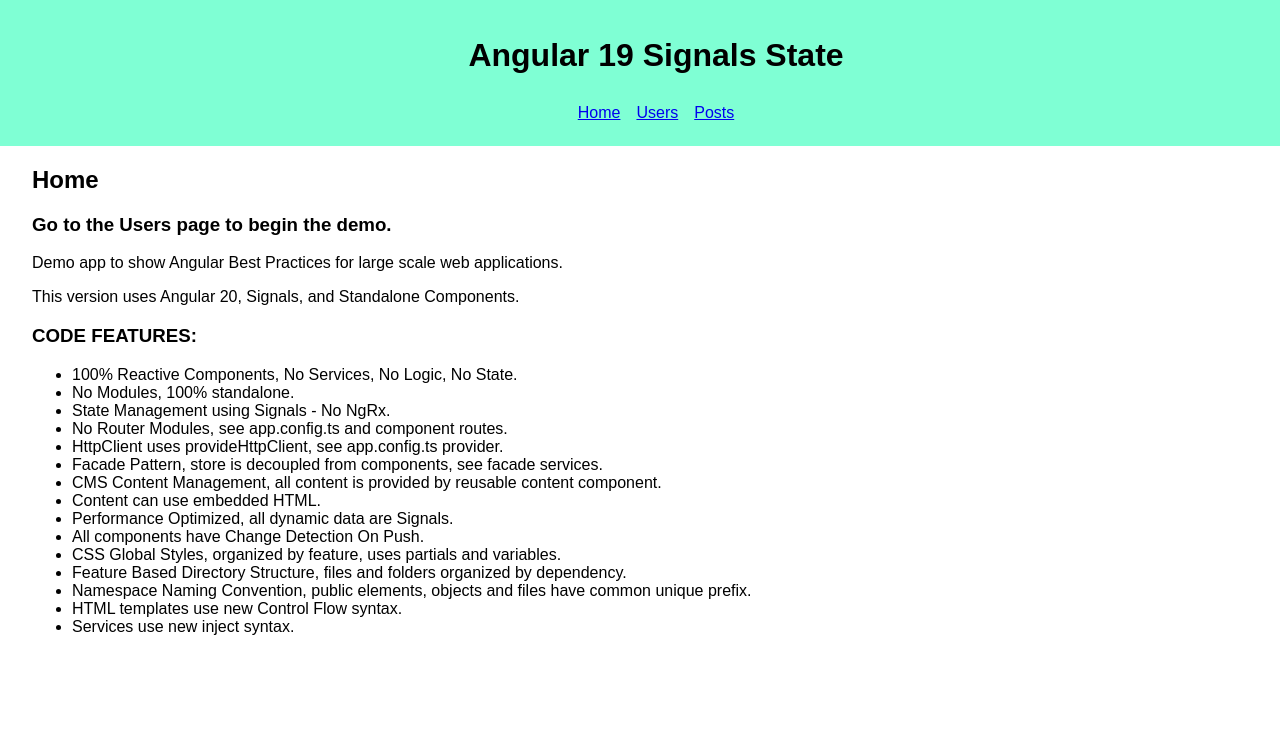
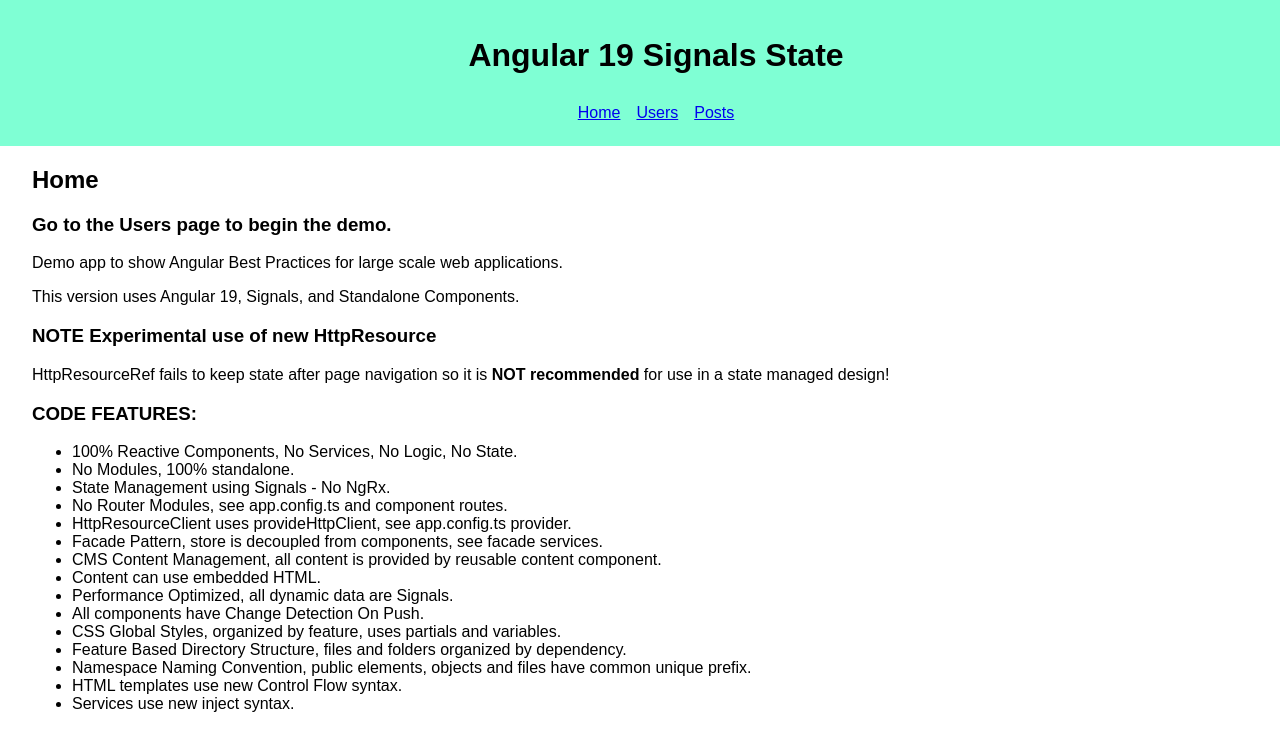
Before and after one commit to angularexample/angular-19-signals-state, an Angular app: page / in a window 1280 px wide. Shown: the top 750 px of the page. Built offline with nearby package versions, Linux system fonts and the light colour scheme.

Commit message:
Update home content

```diff
--- a/public/data/content/home.json
+++ b/public/data/content/home.json
@@ -1,7 +1,7 @@
 {
   "contentModel": {
     "pageTitle": "Home",
-    "bodyText": "<h3>Go to the Users page to begin the demo.</h3><p>Demo app to show Angular Best Practices for large scale web applications.</p><p>This version uses Angular 20, Signals, and Standalone Components.</p><h3>CODE FEATURES:</h3><ul><li>100% Reactive Components, No Services, No Logic, No State.</li><li>No Modules, 100% standalone.</li><li>State Management using Signals - No NgRx.</li><li>No Router Modules, see app.config.ts and component routes.</li><li>HttpClient uses provideHttpClient, see app.config.ts provider.</li><li>Facade Pattern, store is decoupled from components, see facade services.</li><li>CMS Content Management, all content is provided by reusable content component.</li><li>Content can use embedded HTML.</li><li>Performance Optimized, all dynamic data are Signals.</li><li>All components have Change Detection On Push.</li><li>CSS Global Styles, organized by feature, uses partials and variables.</li><li>Feature Based Directory Structure, files and folders organized by dependency.</li><li>Namespace Naming Convention, public elements, objects and files have common unique prefix.</li><li>HTML templates use new Control Flow syntax.</li><li>Services use new inject syntax.</li></p>"
+    "bodyText": "<h3>Go to the Users page to begin the demo.</h3><p>Demo app to show Angular Best Practices for large scale web applications.</p><p>This version uses Angular 19, Signals, and Standalone Components.</p><p><h3>NOTE Experimental use of new HttpResource</h3><p>HttpResourceRef fails to keep state after page navigation so it is <b>NOT recommended</b> for use in a state managed design!</p></p><h3>CODE FEATURES:</h3><ul><li>100% Reactive Components, No Services, No Logic, No State.</li><li>No Modules, 100% standalone.</li><li>State Management using Signals - No NgRx.</li><li>No Router Modules, see app.config.ts and component routes.</li><li>HttpResourceClient uses provideHttpClient, see app.config.ts provider.</li><li>Facade Pattern, store is decoupled from components, see facade services.</li><li>CMS Content Management, all content is provided by reusable content component.</li><li>Content can use embedded HTML.</li><li>Performance Optimized, all dynamic data are Signals.</li><li>All components have Change Detection On Push.</li><li>CSS Global Styles, organized by feature, uses partials and variables.</li><li>Feature Based Directory Structure, files and folders organized by dependency.</li><li>Namespace Naming Convention, public elements, objects and files have common unique prefix.</li><li>HTML templates use new Control Flow syntax.</li><li>Services use new inject syntax.</li></p>"
   },
   "key": "home"
 }
--- a/src/app/xxx-common/xxx-content/xxx-content.service.ts
+++ b/src/app/xxx-common/xxx-content/xxx-content.service.ts
@@ -1,4 +1,4 @@
-import { httpResource, HttpResourceRef, HttpResourceRequest } from '@angular/common/http';
+import { httpResource, HttpResourceRef } from '@angular/common/http';
 import { Injectable } from '@angular/core';
 import { XxxContentApi } from "./xxx-content.types";
 
```
